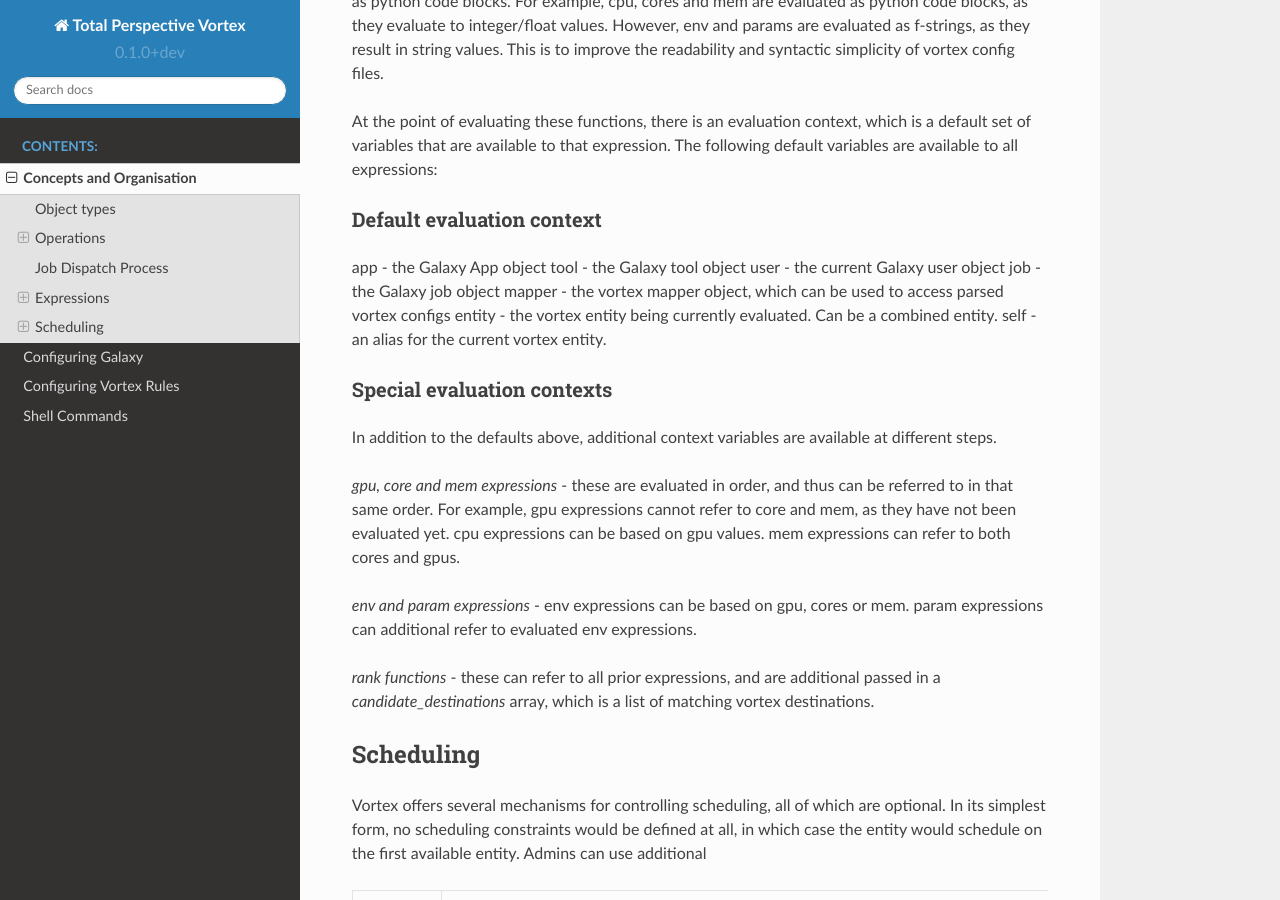
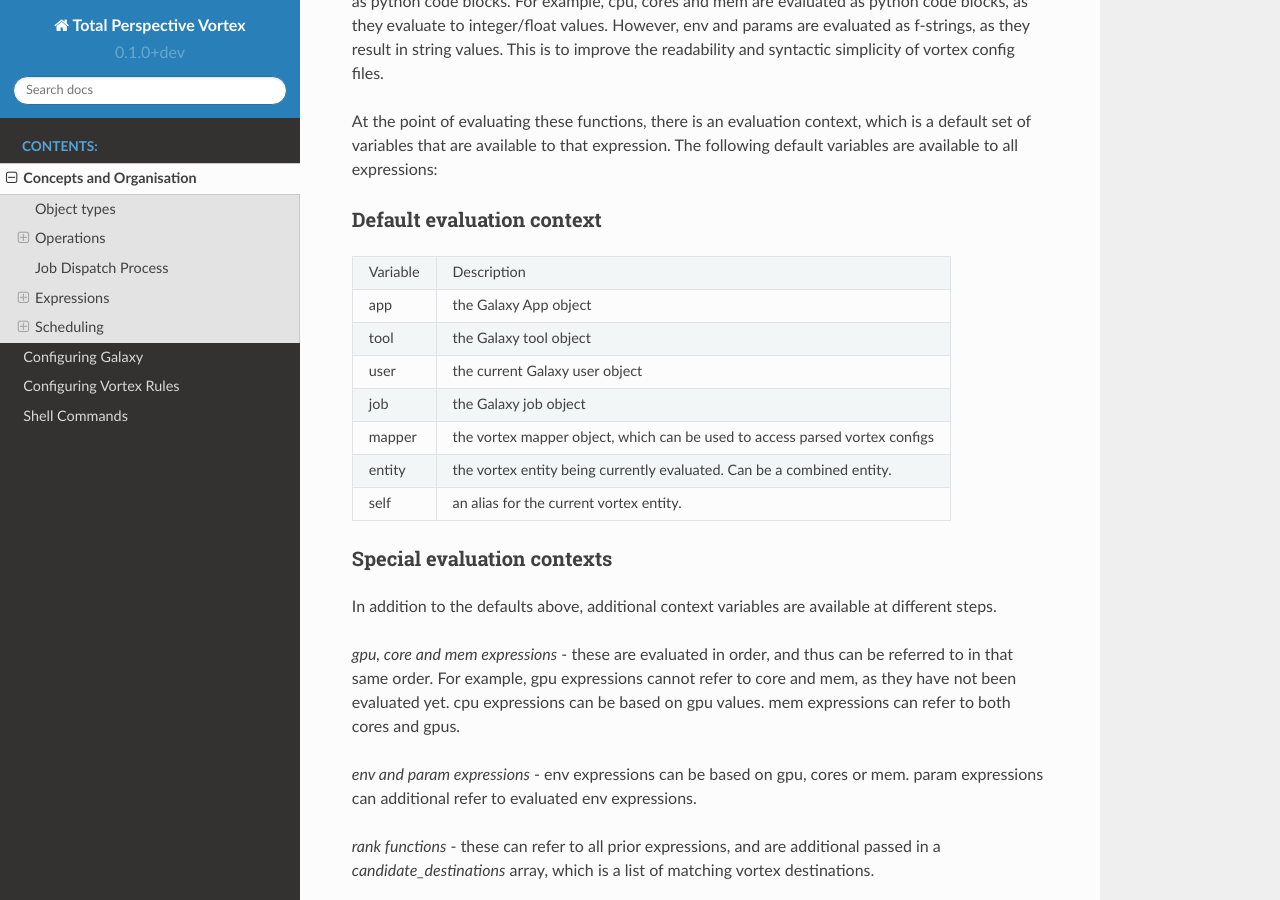
Before and after one commit to galaxyproject/total-perspective-vortex, a Sphinx documentation site: the page built from docs/topics/concepts.rst, in a window 1280 px wide and 900 px high, scrolled down 3316 px. Built offline with Sphinx 7.4.7 and the Read the Docs theme 2.0.0, drawn with Linux system fonts in a browser that asks for light colours.

```diff
--- a/docs/topics/concepts.rst
+++ b/docs/topics/concepts.rst
@@ -129,13 +129,23 @@ that are available to that expression. The following default variables are avail
 
 Default evaluation context
 --------------------------
-app - the Galaxy App object
-tool - the Galaxy tool object
-user - the current Galaxy user object
-job - the Galaxy job object
-mapper - the vortex mapper object, which can be used to access parsed vortex configs
-entity - the vortex entity being currently evaluated. Can be a combined entity.
-self - an alias for the current vortex entity.
++----------+-----------------------------------------------------------------------------+
+| Variable | Description                                                                 |
++----------+-----------------------------------------------------------------------------+
+| app      | the Galaxy App object                                                       |
++----------+-----------------------------------------------------------------------------+
+| tool     | the Galaxy tool object                                                      |
++----------+-----------------------------------------------------------------------------+
+| user     | the current Galaxy user object                                              |
++----------+-----------------------------------------------------------------------------+
+| job      | the Galaxy job object                                                       |
++----------+-----------------------------------------------------------------------------+
+| mapper   | the vortex mapper object, which can be used to access parsed vortex configs |
++----------+-----------------------------------------------------------------------------+
+| entity   | the vortex entity being currently evaluated. Can be a combined entity.      |
++----------+-----------------------------------------------------------------------------+
+| self     | an alias for the current vortex entity.                                     |
++----------+-----------------------------------------------------------------------------+
 
 Special evaluation contexts
 ---------------------------
```
